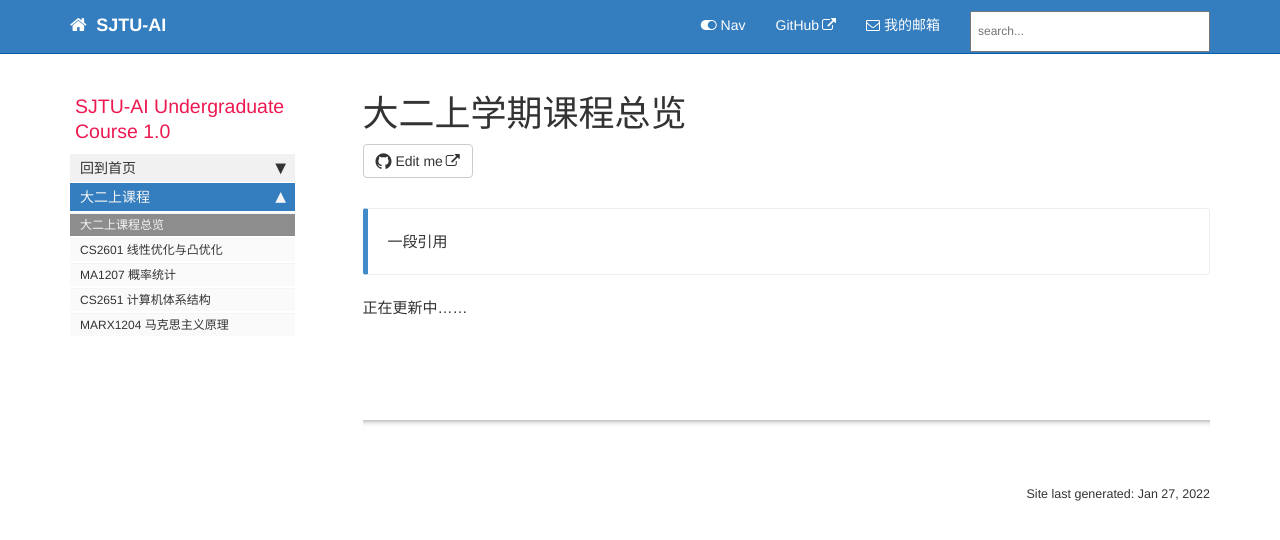
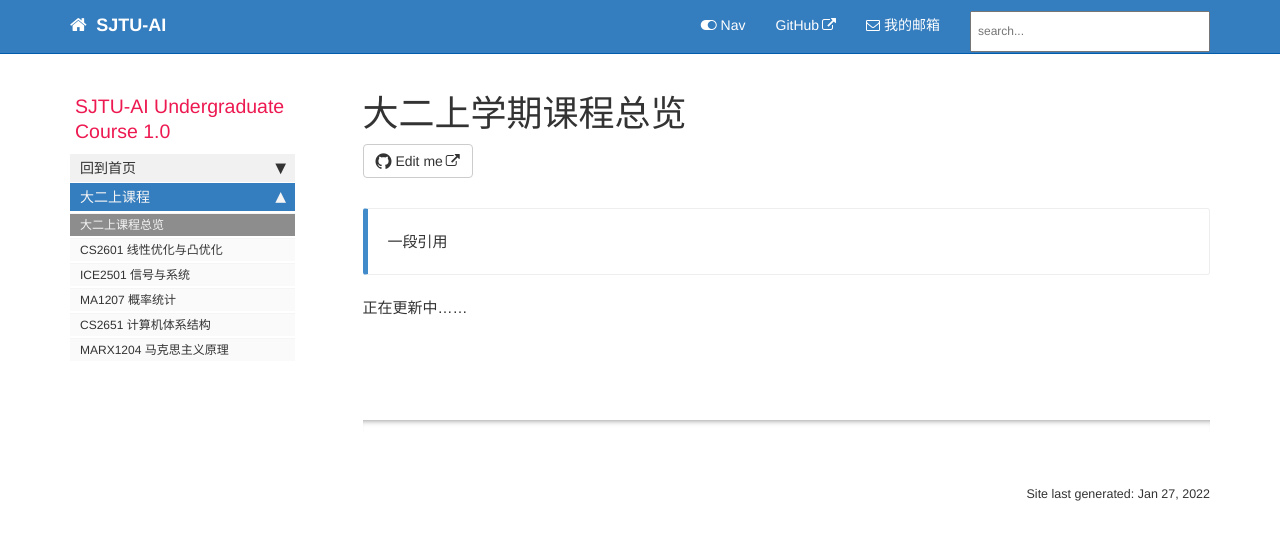
Before and after one commit to aisjtu/aisjtu.github.io, a Jekyll site: the page built from docs/pages/mydoc/mydoc_21.md, in a window 1280 px wide. Shown: the top 540 px of the page. Built offline with Jekyll 4.4.1, drawn with Linux system fonts in a browser that asks for light colours; comment, search, counter and statistics services are not loaded.

Commit message:
Update 21_sidebar.yml

```diff
--- a/docs/_data/sidebars/21_sidebar.yml
+++ b/docs/_data/sidebars/21_sidebar.yml
@@ -26,6 +26,10 @@ entries:
       url: /21_CS2601.html
       output: web, pdf
 
+    - title: ICE2501 信号与系统
+      url: /21_ICE2501.html
+      output: web, pdf
+
     - title: MA1207 概率统计
       url: /21_MA1207.html
       output: web, pdf
```
